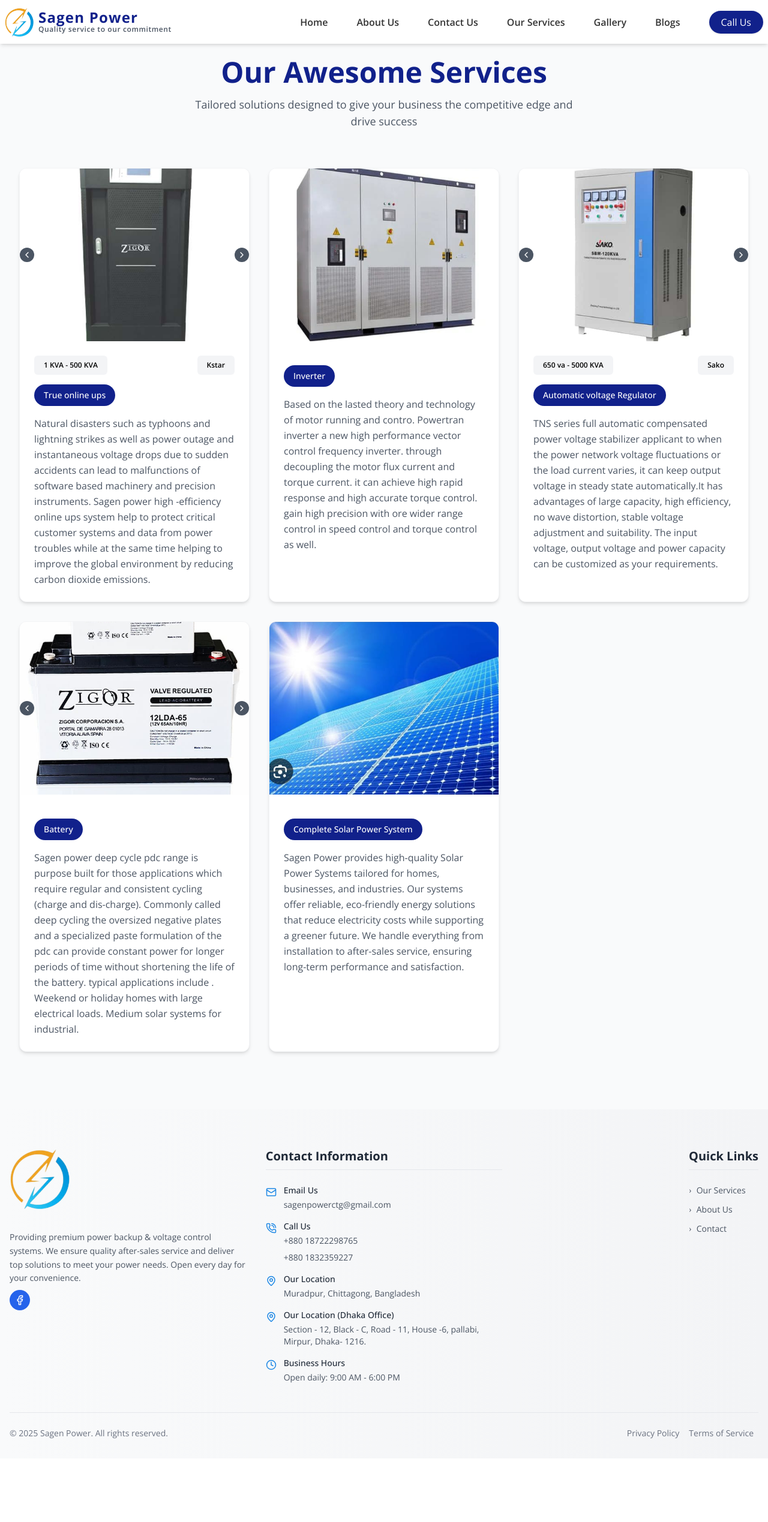
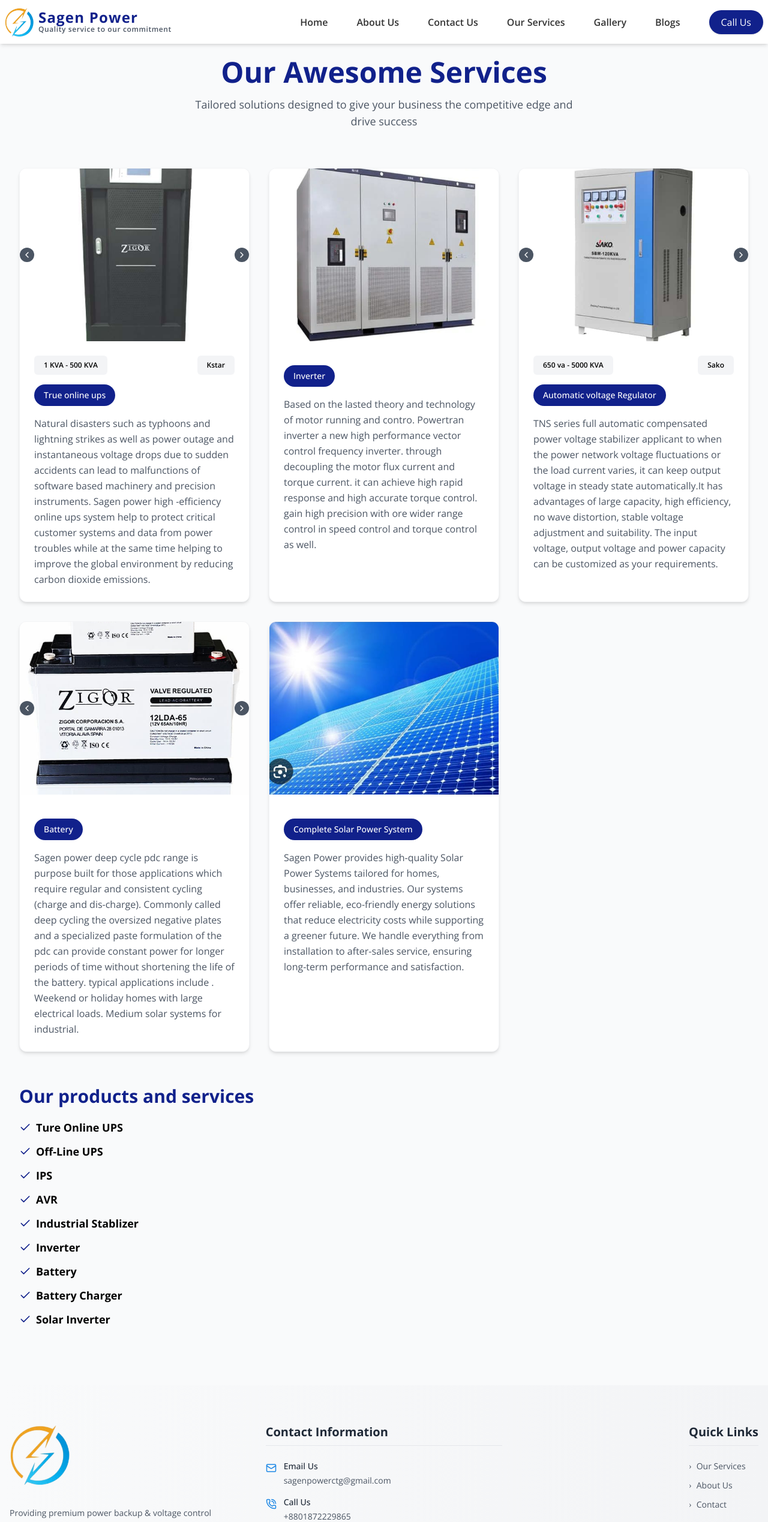
Before and after one commit to Ripon-Mardy/sagen_power, a React (Vite) app: page /services in a window 1280 px wide. Shown: the top 2538 px of the page at 60% size. Before the commit the page ends 2432 px from the top, so only its background shows below. Built offline with nearby package versions, Linux system fonts and the light colour scheme.

Commit message:
design add

```diff
--- a/src/components/Banner.jsx
+++ b/src/components/Banner.jsx
@@ -94,10 +94,7 @@ export default function Banner() {
                   <img
                     src={image.src}
                     alt={image.alt}
-                    fill
-                    // sizes="(max-width: 768px) 50vw, (max-width: 1200px) 33vw, 25vw"
                     className="object-cover rounded-lg w-full h-52"
-                    priority={index < 2}
                   />
                 </motion.div>
               ))}
--- a/src/components/Contact.jsx
+++ b/src/components/Contact.jsx
@@ -62,8 +62,8 @@ export default function Contact() {
                   Call Us
                 </span>
                 <div className="flex flex-col gap-2">
-                <a href="tel:+880 1854667543" className="hover:underline">+880 18722298765</a>
-                <a href="tel:+880 1832359227" className="hover:underline">+880 1832359227</a>
+                <a href="tel:+880 1854667543" className="hover:underline">+8801872229865</a>
+                <a href="tel:+880 1832359227" className="hover:underline">+8801832359227</a>
                 </div>
               </div>
             </div>
--- a/src/components/Footer.jsx
+++ b/src/components/Footer.jsx
@@ -49,8 +49,8 @@ export default function Footer() {
                 <span className="text-sm text-gray-600">
                   <span className="block text-gray-800 font-medium mb-1">Call Us</span>
                   <div className="flex flex-col gap-2">
-                    <a href="tel:+880 1854667543" className="hover:underline">+880 18722298765</a>
-                    <a href="tel:+880 1832359227" className="hover:underline">+880 1832359227</a>
+                    <a href="tel:+8801872229865" className="hover:underline">+8801872229865</a>
+                    <a href="tel:+8801832359227" className="hover:underline">+8801832359227</a>
                   </div>
 
                 </span>
--- a/src/components/Navbar.jsx
+++ b/src/components/Navbar.jsx
@@ -11,7 +11,7 @@ export default function Navbar() {
     { name: "About Us", path: "/about" },
     { name: "Contact Us", path: "/contact" },
     { name: "Our Services", path: "/services" },
-    {name : "Gallery ", path : "/gallery "},
+    { name: "Gallery ", path: "/gallery" },
     { name: "Blogs", path: "/blogs" },
   ];
 
@@ -24,10 +24,14 @@ export default function Navbar() {
         <a href="/" className="flex items-center gap-2">
           <img src={sagenLogo} alt="sagenpower" className="w-12" />
           <div className="flex flex-col">
-            <span className={`text-headingColor font-bold leading-6 text-2xl -tracking-tighter `}>
+            <span
+              className={`text-headingColor font-bold leading-6 text-2xl -tracking-tighter `}
+            >
               Sagen Power
             </span>
-            <span className={`text-xs text-textColor font-semibold -tracking-tighter  `}>
+            <span
+              className={`text-xs text-textColor font-semibold -tracking-tighter  `}
+            >
               Quality service to our commitment
             </span>
           </div>
@@ -46,13 +50,10 @@ export default function Navbar() {
             </Link>
           ))}
           <a
-            href="https://wa.me/8801854667543"
-            target="_blank"
-            rel="noopener noreferrer"
+            href="tel:+8801832359227"
+            className="bg-buttonBg font-normal text-base text-white px-5 py-2 rounded-full shadow hover:bg-buttonBgHover transition duration-300"
           >
-            <a href="tel:+880 1832359227" className="bg-buttonBg font-normal text-base text-white px-5 py-2 rounded-full shadow hover:bg-buttonBgHover transition duration-300">
-              Call Us
-            </a>
+            Call Us
           </a>
         </div>
 
@@ -91,13 +92,10 @@ export default function Navbar() {
             </Link>
           ))}
           <a
-            href="https://wa.me/8801854667543"
-            target="_blank"
-            rel="noopener noreferrer"
+            href="tel:+8801832359227"
+            className="bg-buttonBg font-normal text-base text-white px-5 py-2 rounded-full shadow hover:bg-buttonBgHover transition duration-300"
           >
-            <button className="bg-buttonBg font-normal text-base text-white px-5 py-2 rounded-full shadow hover:bg-buttonBgHover transition duration-300">
-              Contact Us
-            </button>
+            Call Us
           </a>
         </div>
       </div>
--- a/src/components/Ourservices.jsx
+++ b/src/components/Ourservices.jsx
@@ -1,6 +1,7 @@
 import React, { useState } from "react";
 import serviceData from "./data/ServiceData";
 import ServiceSlider from "./ServiceSlider";
+import { Check } from 'lucide-react';
 
 const Ourservices = () => {
   return (
@@ -55,6 +56,23 @@ const Ourservices = () => {
             </div>
           ))}
         </div>
+
+        <div className="mt-14">
+          <h2 className="text-3xl text-headingColor font-bold">Our products and services</h2>
+          <ul className="space-y-3 mt-5">
+            <li className="flex items-center gap-2 text-base md:text-lg font-bold"><Check size={20} className="text-headingColor font-bold"/>Ture Online UPS</li>
+            <li className="flex items-center gap-2 text-base md:text-lg font-bold"><Check size={20} className="text-headingColor font-bold"/>Off-Line UPS</li>
+            <li className="flex items-center gap-2 text-base md:text-lg font-bold"><Check size={20} className="text-headingColor font-bold"/>IPS</li>
+            <li className="flex items-center gap-2 text-base md:text-lg font-bold"><Check size={20} className="text-headingColor font-bold"/>AVR</li>
+            <li className="flex items-center gap-2 text-base md:text-lg font-bold"><Check size={20} className="text-headingColor font-bold"/>Industrial Stablizer</li>
+            <li className="flex items-center gap-2 text-base md:text-lg font-bold"><Check size={20} className="text-headingColor font-bold"/>Inverter</li>
+            <li className="flex items-center gap-2 text-base md:text-lg font-bold"><Check size={20} className="text-headingColor font-bold"/>Battery</li>
+            <li className="flex items-center gap-2 text-base md:text-lg font-bold"><Check size={20} className="text-headingColor font-bold"/>Battery Charger</li>
+            <li className="flex items-center gap-2 text-base md:text-lg font-bold"><Check size={20} className="text-headingColor font-bold"/>Solar Inverter</li>
+          </ul>
+        </div>
+
+
       </div>
     </section>
   );
```
